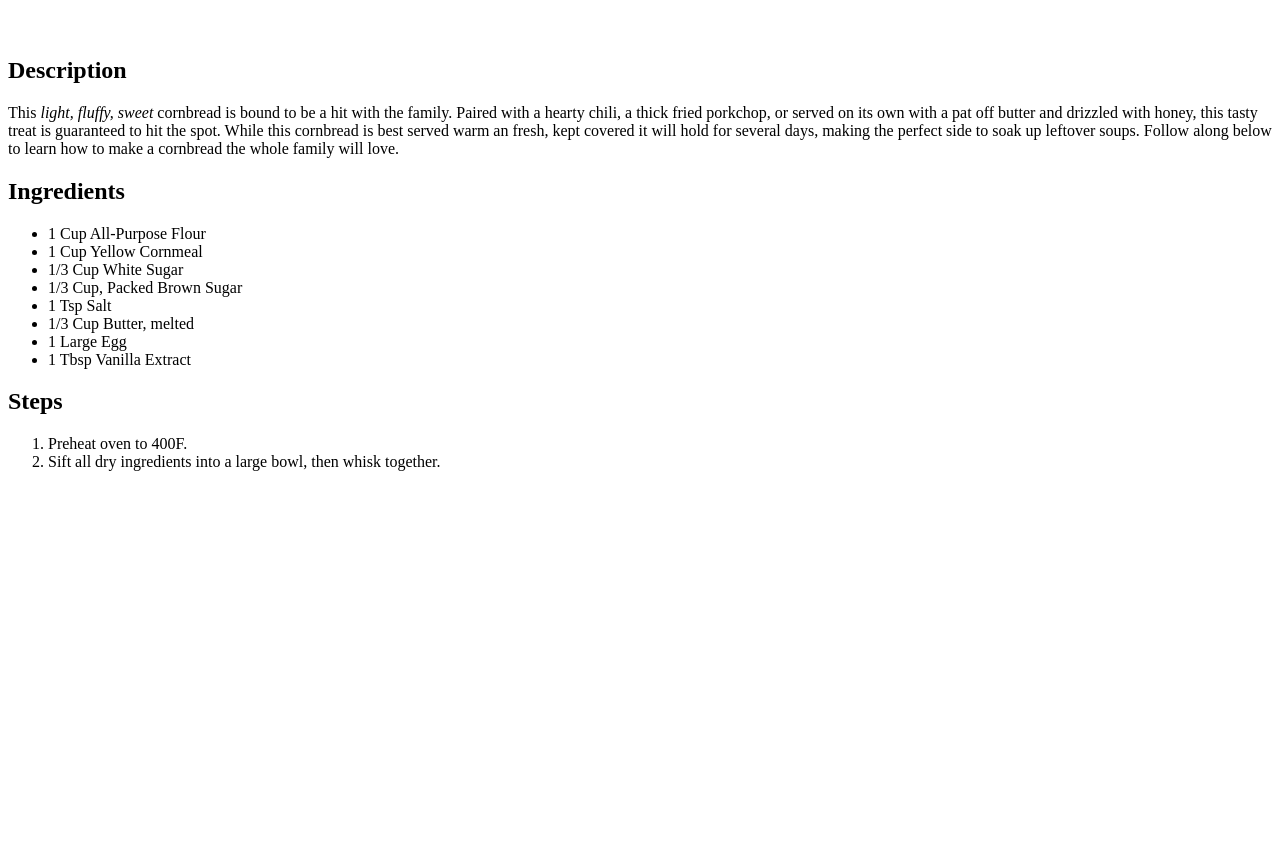
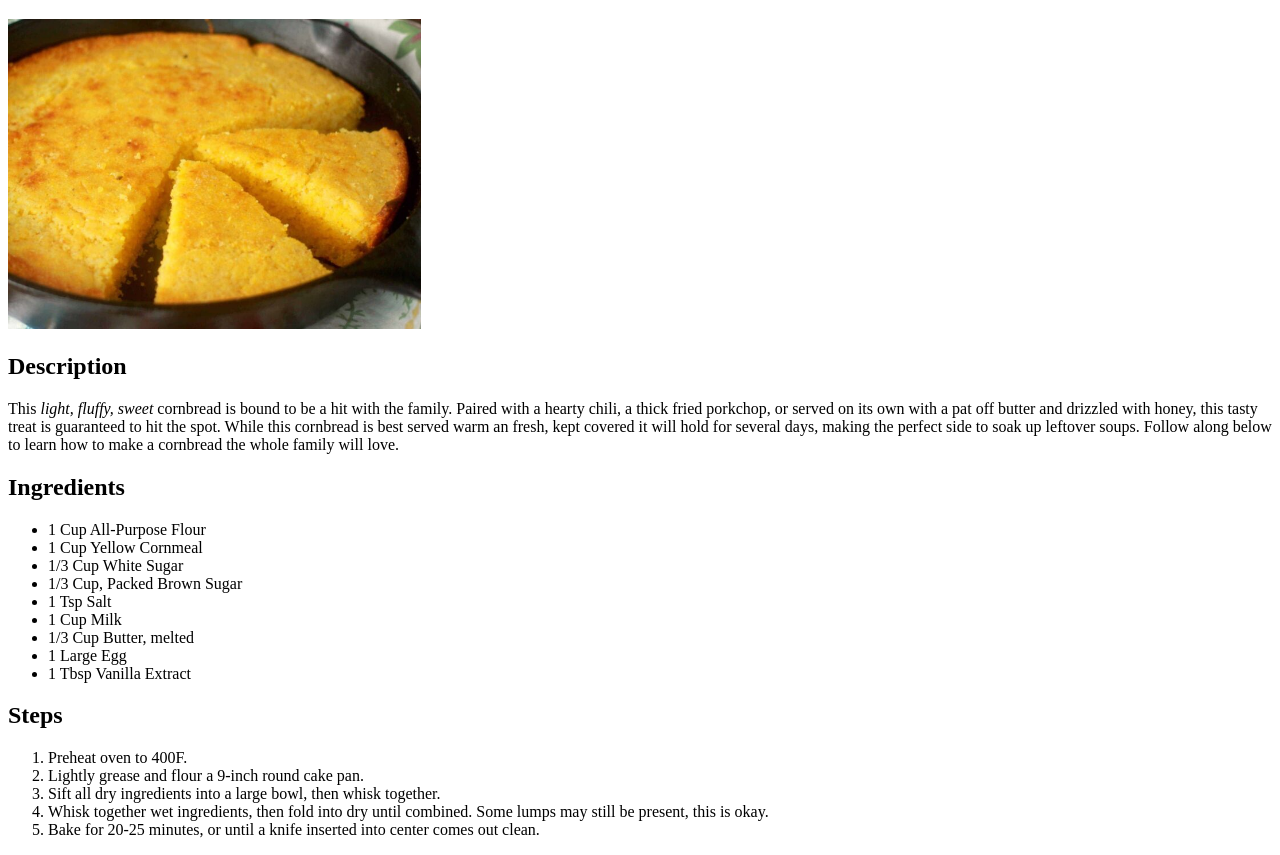
Before and after one commit to jachapman90/odin-recipes, a plain HTML site: page recipes/cornbread.html in a window 1280 px wide. Shown: the part 61-916 px from the top of the page. Before the commit the page ends 800 px from the top, so only its background shows below. Drawn offline with Linux system fonts and the light colour scheme.

Commit message:
Add all necessary content to cornbread

```diff
--- a/recipes/cornbread.html
+++ b/recipes/cornbread.html
@@ -7,7 +7,7 @@
     </head>
     <body>
       <h1>Cornbread</h1>
-        <img src="" height="310" alt="">
+        <img src="../img/cornbread.jpg" height="310" alt="A cast-iron skillet with sliced, fresh cornbread.">
     <h2>Description</h2>
       <p>This <em>light, fluffy, sweet</em> cornbread is bound to be a hit with the family.
       Paired with a hearty chili, a thick fried porkchop, or served on its own with a pat off butter and drizzled with honey,
@@ -20,6 +20,7 @@
         <li>1/3 Cup White Sugar</li>
         <li>1/3 Cup, Packed Brown Sugar</li>
         <li>1 Tsp Salt</li>
+        <li>1 Cup Milk</li>
         <li>1/3 Cup Butter, melted</li>
         <li>1 Large Egg</li>
         <li>1 Tbsp Vanilla Extract</li>
@@ -27,7 +28,10 @@
       <h2>Steps</h2>
       <ol>
         <li>Preheat oven to 400F.</li>
+        <li>Lightly grease and flour a 9-inch round cake pan.</li>
         <li>Sift all dry ingredients into a large bowl, then whisk together.</li>
+        <li>Whisk together wet ingredients, then fold into dry until combined. Some lumps may still be present, this is okay.</li>
+        <li>Bake for 20-25 minutes, or until a knife inserted into center comes out clean.</li>
       </ol>
 
 </body>
```
